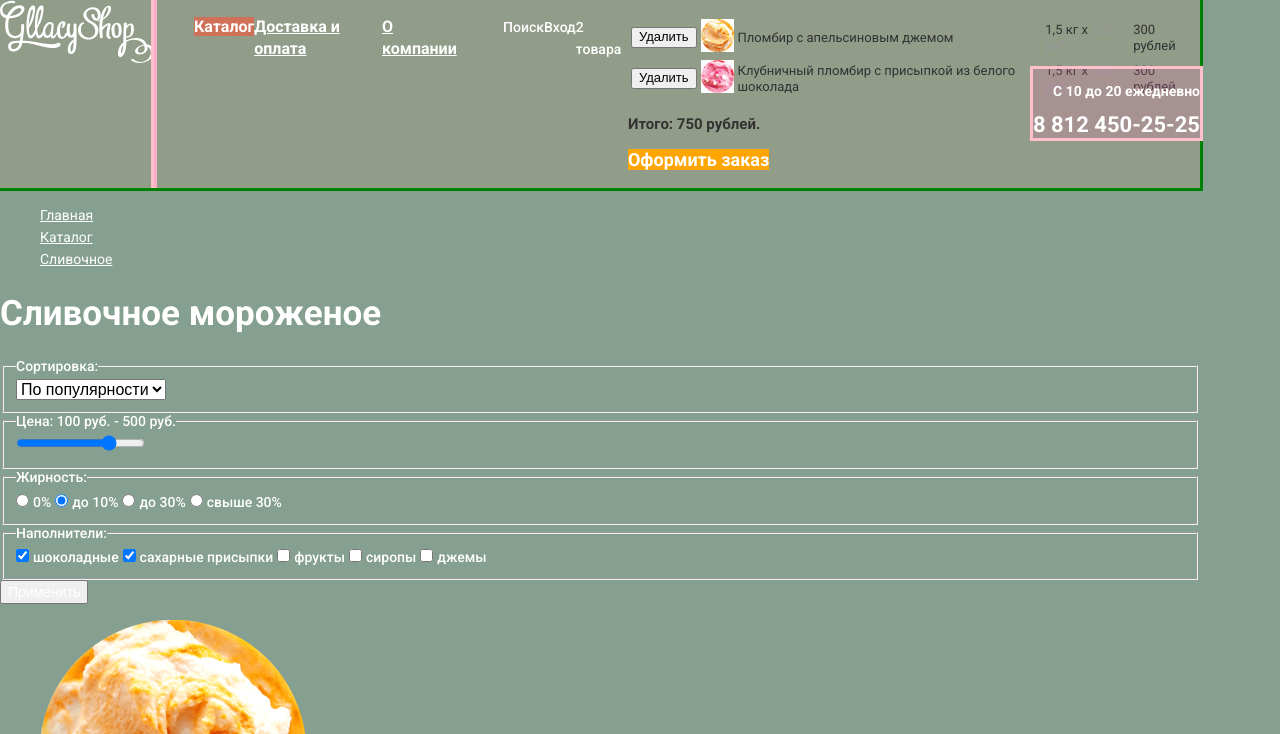
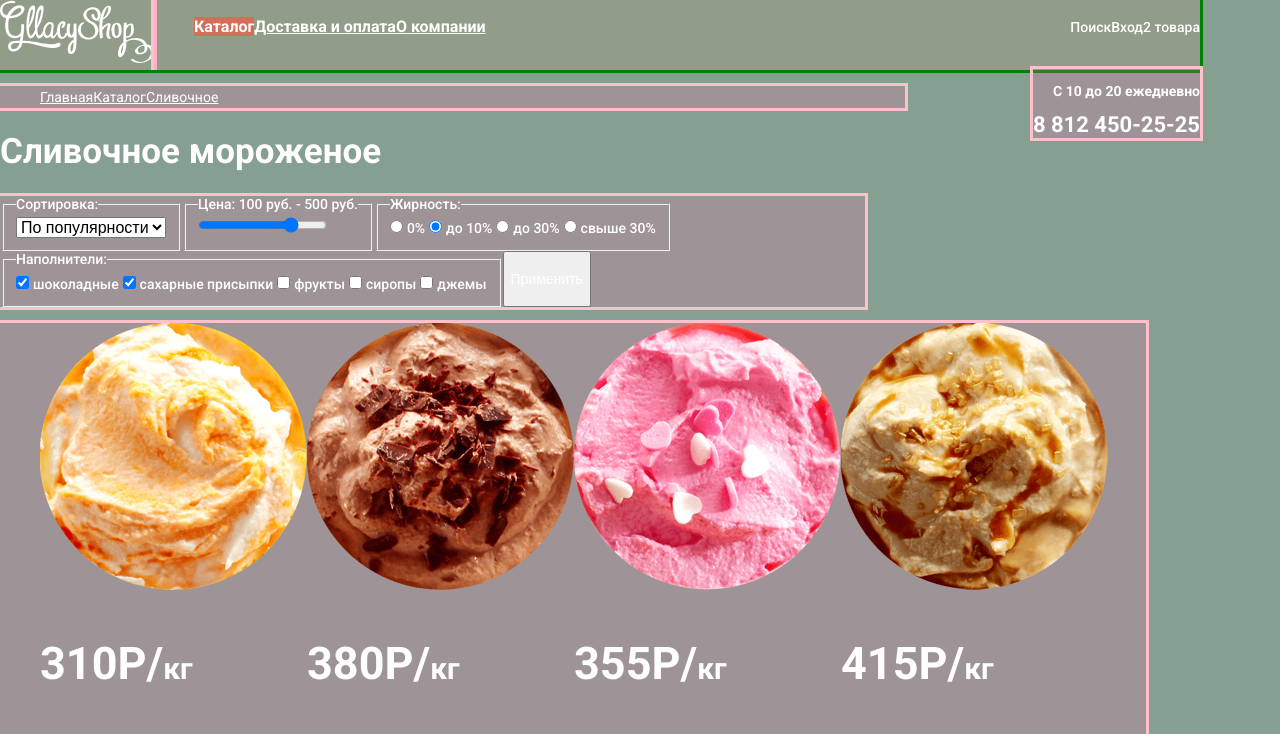
Before and after one commit to sarinrustam/41568-gllacy, a plain HTML site: page catalog.html in a window 1280 px wide. Shown: the top 734 px of the page. Drawn offline with Linux system fonts and the light colour scheme.

Commit message:
Добавил стили флексов для catalog.html

```diff
--- a/css/style.css
+++ b/css/style.css
@@ -600,3 +600,46 @@ body {
   outline: 3px solid pink;
   background-color: rgba(255,105,180, 0.2);
 }
+
+
+/* флексбоксы для catalog.html */
+.user-bag {
+  display: none;
+}
+.breadcrumbs {
+  max-width: 865px;
+  outline: 3px solid pink;
+  background-color: rgba(255,105,180, 0.2);
+  display: flex;
+}
+.filter {
+  outline: 3px solid pink;
+  background-color: rgba(255,105,180, 0.2);
+  max-width: 865px;
+  display: flex;
+  flex-wrap: wrap;
+}
+.main-catalog {
+  outline: 3px solid pink;
+  background-color: rgba(255,105,180, 0.2);
+  max-width: 1146px;
+
+}
+.main-catalog-list {
+  display: flex;
+  flex-wrap: wrap;
+}
+.main-catalog-item {
+  max-width: 267px;
+}
+.button-hidden {
+  display: none;
+}
+.main-catalog-nav {
+  outline: 3px solid pink;
+  background-color: rgba(255,105,180, 0.2);
+  display: flex;
+}
+.catalog-nav-list {
+  display: flex;
+}
```
